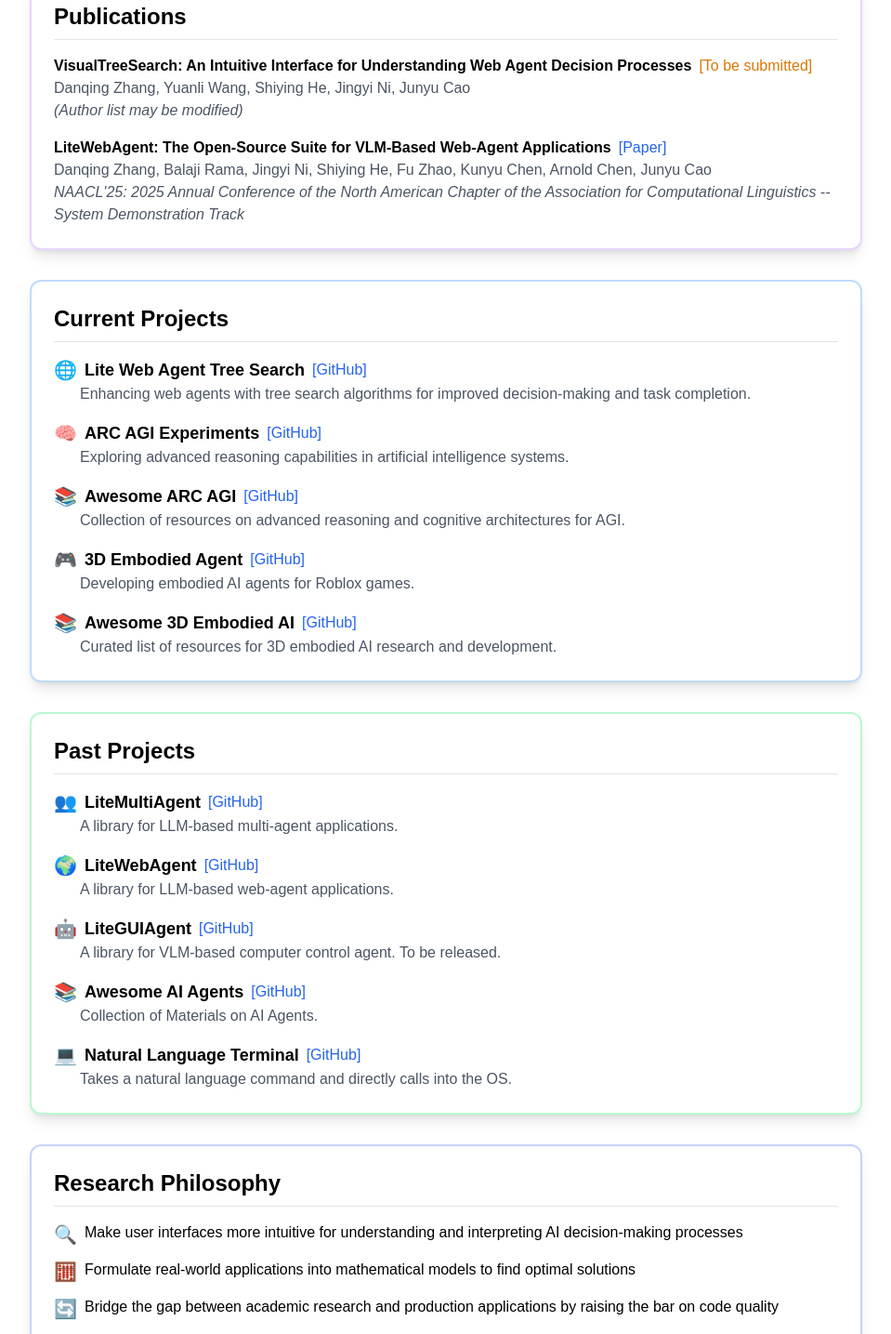
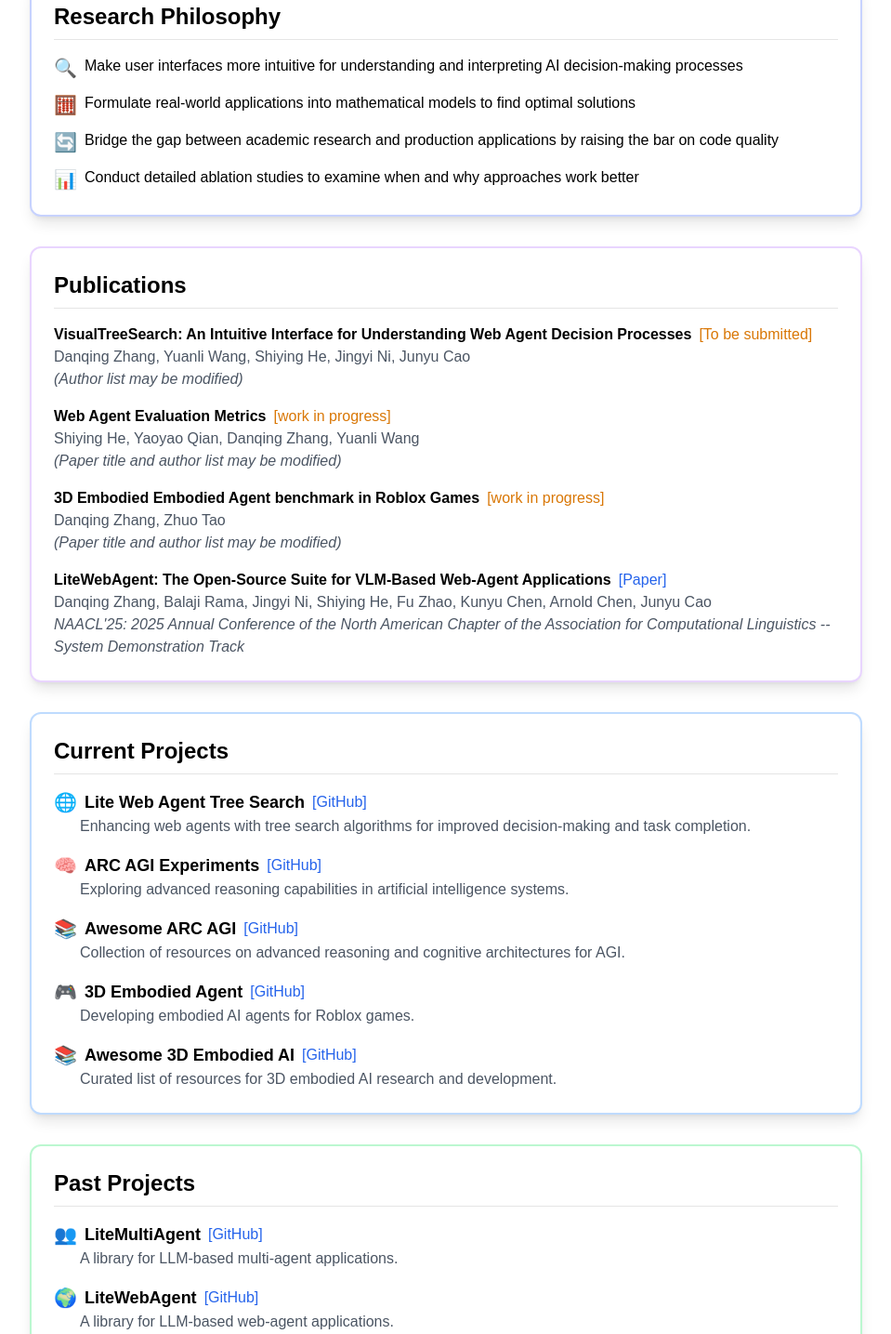
Before and after one commit to PathOnAIOrg/PathOnAI.org, a Next.js app in the folder website-app/: page /projects in a window 1280 px wide. Shown: the part 260-1695 px from the top of the page at 93% size, without its empty margins (160-1119 px from the left). Built offline with nearby package versions, Linux system fonts and the light colour scheme; no server answers.

Commit message:
update the project list

```diff
--- a/website-app/pages/projects.tsx
+++ b/website-app/pages/projects.tsx
@@ -11,6 +11,30 @@ const Projects = () => {
       </p>
 
       <div className="w-full max-w-4xl space-y-8">
+        <Card className="border-2 border-indigo-200 dark:border-indigo-900 shadow-lg hover:shadow-xl transition-shadow">
+          <CardContent className="p-6">
+            <h2 className="text-2xl font-bold mb-4 text-black dark:text-white border-b pb-2">Research Philosophy</h2>
+            <ul className="text-black dark:text-white space-y-3">
+              <li className="flex items-start">
+                <span className="text-xl mr-2">🔍</span>
+                <span>Make user interfaces more intuitive for understanding and interpreting AI decision-making processes</span>
+              </li>
+              <li className="flex items-start">
+                <span className="text-xl mr-2">🧮</span>
+                <span>Formulate real-world applications into mathematical models to find optimal solutions</span>
+              </li>
+              <li className="flex items-start">
+                <span className="text-xl mr-2">🔄</span>
+                <span>Bridge the gap between academic research and production applications by raising the bar on code quality</span>
+              </li>
+              <li className="flex items-start">
+                <span className="text-xl mr-2">📊</span>
+                <span>Conduct detailed ablation studies to examine when and why approaches work better</span>
+              </li>
+            </ul>
+          </CardContent>
+        </Card>
+
         <Card className="border-2 border-purple-200 dark:border-purple-900 shadow-lg hover:shadow-xl transition-shadow">
           <CardContent className="p-6">
             <h2 className="text-2xl font-bold mb-4 text-black dark:text-white border-b pb-2">Publications</h2>
@@ -22,6 +46,22 @@ const Projects = () => {
                 </div>
                 <div className="text-gray-600 dark:text-gray-300">Danqing Zhang, Yuanli Wang, Shiying He, Jingyi Ni, Junyu Cao</div>
                 <div className="text-gray-600 dark:text-gray-300 italic">(Author list may be modified)</div>
+              </li>
+              <li className="flex flex-col">
+                <div className="flex items-center">
+                  <span className="font-semibold">Web Agent Evaluation Metrics</span>
+                  <span className="text-amber-600 dark:text-amber-400 ml-2">[work in progress]</span>
+                </div>
+                <div className="text-gray-600 dark:text-gray-300">Shiying He, Yaoyao Qian, Danqing Zhang, Yuanli Wang</div>
+                <div className="text-gray-600 dark:text-gray-300 italic">(Paper title and author list may be modified)</div>
+              </li>
+              <li className="flex flex-col">
+                <div className="flex items-center">
+                  <span className="font-semibold">3D Embodied Embodied Agent benchmark in Roblox Games</span>
+                  <span className="text-amber-600 dark:text-amber-400 ml-2">[work in progress]</span>
+                </div>
+                <div className="text-gray-600 dark:text-gray-300">Danqing Zhang, Zhuo Tao</div>
+                <div className="text-gray-600 dark:text-gray-300 italic">(Paper title and author list may be modified)</div>
               </li>
               <li className="flex flex-col">
                 <div className="flex items-center">
@@ -154,30 +194,6 @@ const Projects = () => {
             </ul>
           </CardContent>
         </Card>
-
-        <Card className="border-2 border-indigo-200 dark:border-indigo-900 shadow-lg hover:shadow-xl transition-shadow">
-          <CardContent className="p-6">
-            <h2 className="text-2xl font-bold mb-4 text-black dark:text-white border-b pb-2">Research Philosophy</h2>
-            <ul className="text-black dark:text-white space-y-3">
-              <li className="flex items-start">
-                <span className="text-xl mr-2">🔍</span>
-                <span>Make user interfaces more intuitive for understanding and interpreting AI decision-making processes</span>
-              </li>
-              <li className="flex items-start">
-                <span className="text-xl mr-2">🧮</span>
-                <span>Formulate real-world applications into mathematical models to find optimal solutions</span>
-              </li>
-              <li className="flex items-start">
-                <span className="text-xl mr-2">🔄</span>
-                <span>Bridge the gap between academic research and production applications by raising the bar on code quality</span>
-              </li>
-              <li className="flex items-start">
-                <span className="text-xl mr-2">📊</span>
-                <span>Conduct detailed ablation studies to examine when and why approaches work better</span>
-              </li>
-            </ul>
-          </CardContent>
-        </Card>
       </div>
     </div>
   );
```
